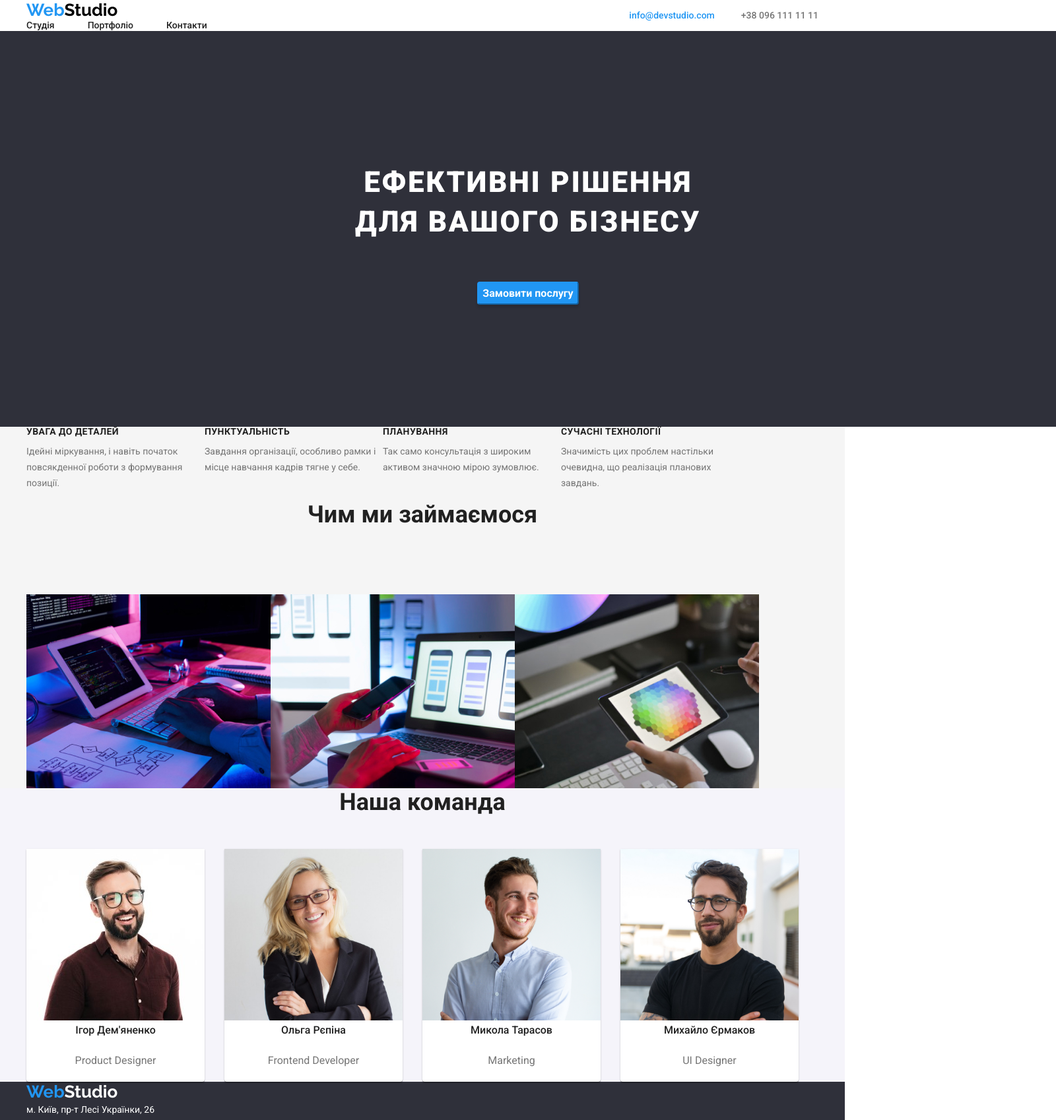
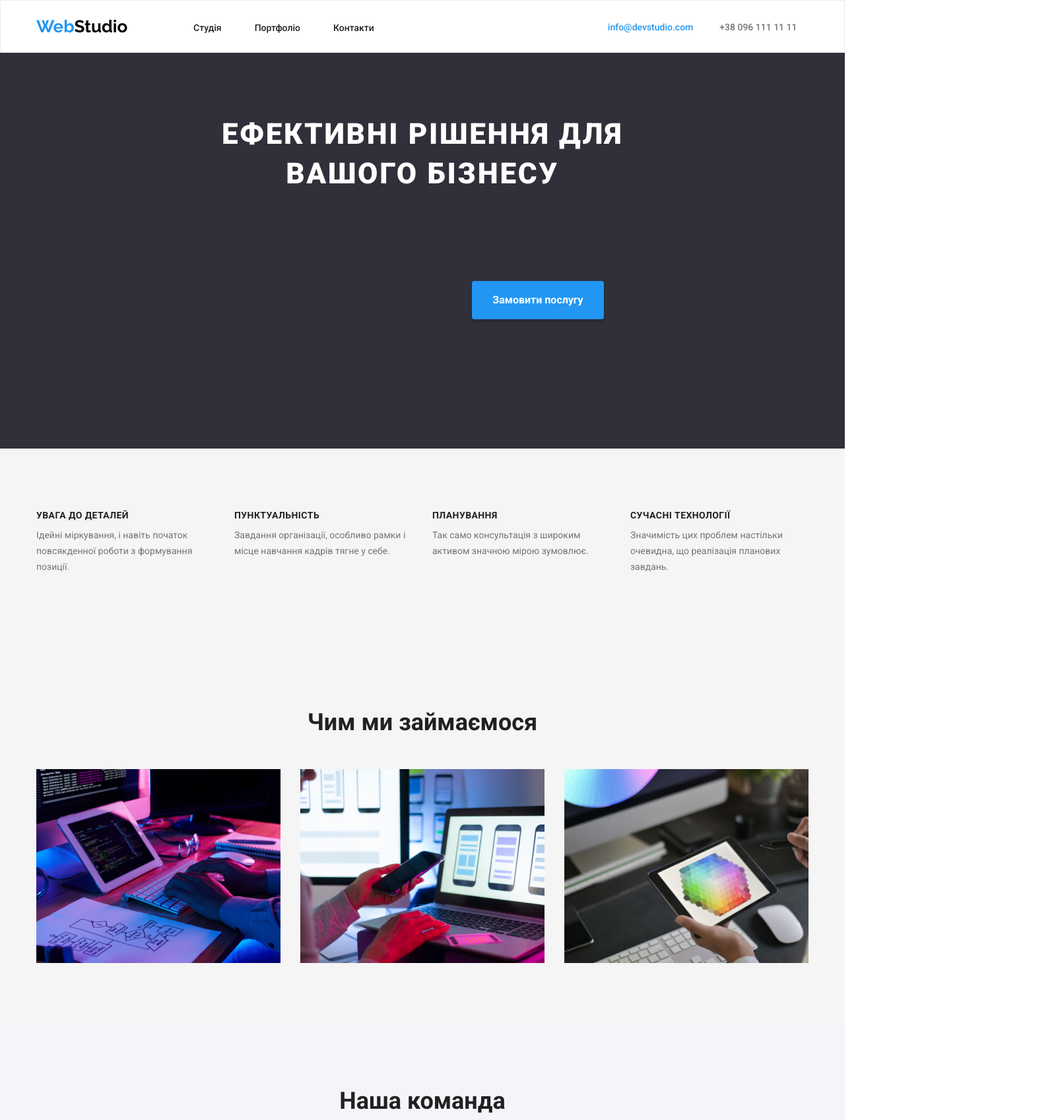
Before and after one commit to Tatiana2016/goit-markup-hw-03, a plain HTML site: page index.html in a window 1280 px wide. Shown: the top 1698 px of the page at 66% size, 1600 px wide, since content can reach past the window. Drawn offline with nearby package versions, Linux system fonts and the light colour scheme.

Commit message:
Виправленне ДЗ

```diff
--- a/css/styles.css
+++ b/css/styles.css
@@ -16,12 +16,15 @@ body {
 }
 header {
  background:var(--header-background);
+border: 1px solid #ECECEC;
+height: 80px;
 }
 
 footer{
  background:var(--footer-background);
  text-decoration: none;
  font-style: normal;
+ height: 251px;
 }
 span{
   color: var(--hover-color);
@@ -33,31 +36,20 @@ ul {
 }
 a{
   text-decoration: none;
+  color: inherit;
 }
 img {
   display: block;
   max-width: 100%;
   height: auto;
 }
-address {
-  font-style: normal;
-}
-p {
+h1 ,h2, h3, p {
   margin-top: 0;
 }
-  h1 {
-   margin-top: 0;
-  }
-  h2 {
-    margin-top: 0;
-    margin-bottom: 50px;
-  }
-  h3 {
-    margin-top: 0;
-  }
-  .section {
-  padding-top: 94px;
-  padding bottom: 94px;
+address{
+  width: 231px;
+  padding-top: 119px;
+  padding-bottom: 60px;
 }
 .title{
   font-family: 'Roboto',sans-serif;
@@ -68,15 +60,35 @@ p {
   letter-spacing: 0.06em;
   text-transform: uppercase;
   color:var(--header-background);
-  margin-top: 0px;
+
   margin-bottom: 30px;
-  padding-top: 200px;
-  padding-bottom: 30px;
   }
+
+  .header-menu{
+    display: flex;
+    align-items: center;
+  }
+  .menu-nav{
+    display: flex;
+  }
+  .menu-list{
+    display: flex;
+    justify-content: space-between;
+    margin-top: 32px;
+    margin-right: 354px;
+  }
+  .menu-kontakt{
+    display: flex;
+  }
+  .kontakt{
+    margin-right: 40px;
+  }
+  .kontakt:last-child{
+    margin-right: 0px;
+  }
+
 .promo-title{
   background: #2F303A;
-  text-align: center;
-  width: 1600px;
   height: 600px;
 }
 .button-title{
@@ -85,14 +97,22 @@ p {
   line-height: 1.87;
   color: var(--header-background);
   background: var(--hover-color);
+  border: 0px;
   border-color: var(--hover-color);
   box-shadow: 0px 4px 4px rgba(0, 0, 0, 0.15);
   border-radius: 4px;
+
+  position: absolute;
+  width: 200px;
+  height: 58px;
+  left: 715px;
+  top: 426px;
+  padding: 0px;
+  margin: 0 0 200px;
+
 }
 .aside{
   background: var(--body-background);
-  margin-top: 0px;
-
 }
 .holder{
   background: #F5F4FA;
@@ -103,8 +123,18 @@ p {
   line-height: 1.14;
   letter-spacing: 0.03em;
   text-transform: uppercase;
-  margin-top: 0px;
-  margin-bottom: 10px;
+
+  margin: 0 0 10px;
+}
+.menu-subject{
+  display: flex;
+}
+.lead{
+  width: 270px;
+  margin: 0 30px 0 0 ;
+}
+.lead:last-child{
+  margin-right: 0px;
 }
 .content{
  font-size: 14px;
@@ -116,30 +146,48 @@ p {
  font-size: 36px;
   line-height: 1.17;
  text-align: center;
- margin-top: 0px;
- margin-bottom: 50px;
+
+ margin: 0 0 50px;
  }
+ .gallery{
+  display: flex;
+ }
+ .menu-gallery{
+  margin: 0 30px 0 0;
+ }
+ .menu-gallery:last-child{
+  margin-right: 0px;
+ }
+
  .box{
   background: #FFFFFF;
   box-shadow: 0px 1px 3px rgba(0, 0, 0, 0.12), 0px 1px 1px rgba(0, 0, 0, 0.14), 0px 2px 1px rgba(0, 0, 0, 0.2);
   border-radius: 0px 0px 4px 4px;
 
   margin-right: 30px;
+
  }
- .box .last-child {
-  margin-right: 0;
+ .box:last-child {
+  margin-right: 0px;
+ }
+ .menu-box{
+  display: flex;
  }
  .name{
   font-weight: 500;
   font-size: 16px;
   line-height: 1.9;
   text-align: center;
+
+  margin: 0 0 10px;
  }
  .text-box{
   font-size: 16px;
   line-height: 1.9;
   text-align: center;
   color: #757575;
+
+  margin-bottom: 30px;
  }
 .button {
  font-family: 'Roboto', sans-serif;
@@ -149,41 +197,70 @@ font-weight: 500;
  font-size: 16px;
  line-height: 1.63;
  cursor: pointer;
-border-color: transparent;
+
+ border-color: #F5F4FA;
  text-align: center;
  border-radius: 4px;
-margin-bottom: 30px;
+ height: 38px;
+
 }
-
+.menu-button {
+  display: flex;
+  justify-content: center;
+}
+.menu-btn{
+  margin: 0px 8px 50px 0px;
+}
+.menu-btn:last-child{
+  margin-right: 0px;
+}
 .button:hover {
  background: var(--hover-color);
  color: #FFFFFF;
- border-color: transparent;
+ border-color: #F5F4FA;
  box-shadow: 0px 3px 1px rgba(0, 0, 0, 0.1), 0px 1px 2px rgba(0, 0, 0, 0.08), 0px 2px 2px rgba(0, 0, 0, 0.12);
 }
+.portfolio {
+  display: flex;
+  flex-wrap: wrap;
+ }
+.menu-portfolio{
+  margin: 0 30px 30px 0;
+  width: 370px;
+}
+.menu-portfolio:nth-child(3n){
+  margin-right: 0px;
+}
+.menu-portfolio:nth-child(-n+3){
+  margin-bottom: 0px;
+}
+
+
 .logo{
  font-family: 'Raleway';
  font-size: 26px;
  line-height: 1.19;
  color: #000000;
  text-decoration: none;
+ width: 145px;
 
- margin-right: 93px;
+ margin: 24px 93px 25px 0 ;
+
 }
+
 .list{
- display: block;
-
  font-weight: 500;
  font-size: 14px;
  line-height: 1.14;
  color: var(--color-primary);
  text-decoration: none;
 
-
 }
-.link {
-  text-decoration: none;
-  color: inherit;
+.list-nav{
+  margin-right: 50px;
+}
+.list-nav:last-child {
+  margin-right: 0px;
 }
 .list:hover{
  color: var(--hover-color);
@@ -194,6 +271,9 @@ margin-bottom: 30px;
  line-height: 2;
  text-decoration: none;
  color: var(--color-primary);
+
+ margin: 0 0 4px;
+
 }
 .desc{
   font-size: 16px;
@@ -214,9 +294,6 @@ margin-bottom: 30px;
  line-height: 1.14;
  color: #757575;
  text-decoration: none;
-
- padding-top: 32px;
- padding-bottom: 32px;
 }
 
 .text{
@@ -224,6 +301,10 @@ margin-bottom: 30px;
  line-height: 1.71;
  color: #FFFFFF;
  font-style: normal;
+ margin-bottom: 12px;
+}
+.text-nav{
+  margin-bottom: 12px;
 }
 .search{
  font-size: 14px;
@@ -240,66 +321,20 @@ margin-bottom: 30px;
  line-height: 1.19;
  color: #FFFFFF;
  text-decoration: none;
+
+
 }
- .container {
- width: 1230px;
+.footer{
+  display: flexbox;
+}
+
+.section{
+  padding-bottom: 94px;
+  padding-top: 94px;
+}
+.container{
+  width: 1200px;
   padding-left: 15px;
   padding-right: 15px;
-
- margin-left: auto;
- margin-right: auto;
+  margin: 0 auto;
 }
-
- .menu {
-  display: flex;
- }
- .menu-header {
-  margin-right: 50px;
- }
- .menu-header .last-child{
-  margin-right: 0px;
- }
-  .menu .thumb +.thumb {
-  margin-left: 40px;
-   }
-  .header {
-    display:flex;
-    align-items: center;
-    flex-direction: row;
-    flex-wrap: nowrap;
-    }
-  .hero {
-    margin-left: auto;
-  }
-  .menu-item{
-    width: 270px;
-  }
-  .portfolio{
-    width: 370px;
-    margin-right: 30px;
-    margin-bottom: 30px;
-  }
-  .portfolio:nth-child(3n) {
-    margin-right: 0px;
-  }
-  .portfolio:nth-last-child(-n+3){
-    margin-bottom: 0px;
-  }
-
-  .galery{
-    display: flex;
-    flex-wrap: wrap;
-    }
-    .btn {
-      justify-content:center;
-    }
-    .menu-portfolio{
-      margin-right: 8px;
-    }
-    .menu-portfolio .last-child{
-      margin-right: 0px;
-    }
-    .image {
-      margin-top: 50px;
-      margin-right: 30 px;
-    }
--- a/index.html
+++ b/index.html
@@ -6,34 +6,29 @@
         <title>Document</title>
         <link href="https://fonts.googleapis.com/css2?family=Raleway:wght@700&family=Roboto:wght@400;500;700;900&display=swap"
         rel="stylesheet">
-
         <link rel="stylesheet" href="https://cdnjs.cloudflare.com/ajax/libs/modern-normalize/1.1.0/modern-normalize.min.css"
             integrity="sha512-wpPYUAdjBVSE4KJnH1VR1HeZfpl1ub8YT/NKx4PuQ5NmX2tKuGu6U/JRp5y+Y8XG2tV+wKQpNHVUX03MfMFn9Q=="
             crossorigin="anonymous" referrerpolicy="no-referrer" />
-
         <link rel="stylesheet" href="./css/styles.css">
-
-
     </head>
     <body>
-
-            <header>
-            <div class="container header">
-              <nav>
+        <header class=" header">
+         <div class="container header-menu">
+              <nav class="menu-nav">
                   <a href="/" class="logo">
                     <span>Web</span>Studio
                   </a>
 
-                  <ul class="menu">
-                    <li class="menu-header"><a href="./index.html" class="list">Студія</a></li>
-                    <li class="menu-header"><a href="./portfolio.html" class="list">Портфоліо</a></li>
-                    <li class="menu-header"><a href="#" class="list">Контакти</a></li>
+                  <ul class="menu-list">
+                      <li class="list-nav"><a href="./index.html" class="list"> Студія</a></li>
+                      <li class="list-nav"><a href="./portfolio.html" class="list"> Портфоліо</a></li>
+                      <li class="list-nav"><a href="#" class="list"> Контакти</a></li>
                   </ul>
 
               </nav>
-              <ul class="menu hero">
-                <li class="thumb"><a href="#" class="item">info@devstudio.com</a></li>
-                <li class="thumb"><a href="#" class="phone">+38 096 111 11 11</a></li>
+              <ul class="menu-kontakt">
+                  <li class="kontakt"><a href="#" class="item">info@devstudio.com</a></li>
+                  <li clas="kontakt"><a href="#" class="phone">+38 096 111 11 11</a></li>
               </ul>
          </div>
         </header>
@@ -41,29 +36,32 @@
         <main>
 
             <div>
-                <section class="promo-title" class="section">
-                    <h1  class="title">Ефективні рішення <br> для вашого бізнесу</h1>
+                <section class="promo-title section">
+                    <div class="container">
+                        <h1 class="title">Ефективні рішення для <br> вашого бізнесу</h1>
                         <button class="button-title" type="button">Замовити послугу</button>
+                    </div>
+
                 </section>
             </div>
 
-            <section class="aside" class="section">
+            <section class="aside section">
                 <div class="container">
-                    <h2 class="heading" hidden>Особливості</h2>
-                       <ul class="menu">
-                         <li class="menu-item">
+                    <h2 hidden>Особливості</h2>
+                   <ul class="menu-subject">
+                         <li class="lead">
                              <h3 class="subject">УВАГА ДО ДЕТАЛЕЙ</h3>
                              <p class="content">Ідейні міркування, і навіть початок повсякденної роботи з формування позиції.</p>
                          </li>
-                         <li class="menu-item">
+                         <li class="lead">
                              <h3 class="subject">ПУНКТУАЛЬНІСТЬ</h3>
                              <p class="content">Завдання організації, особливо рамки і місце навчання кадрів тягне у себе.</p>
                          </li>
-                          <li class="menu-item">
+                          <li class="lead">
                              <h3 class="subject">ПЛАНУВАННЯ</h3>
                              <p class="content">Так само консультація з широким активом значною мірою зумовлює.</p>
                          </li>
-                         <li class="menu-item">
+                         <li class="lead">
                              <h3 class="subject">СУЧАСНІ ТЕХНОЛОГІЇ</h3>
                              <p class="content">Значимість цих проблем настільки очевидна, що реалізація планових завдань.</p>
                          </li>
@@ -71,50 +69,58 @@
                    </ul>
              </div>
           </section>
-          <section class="aside" class="section">
+          <section class="aside section">
             <div class="container">
              <h2 class="heading">Чим ми займаємося</h2>
-              <ul class="menu">
-                   <li class="image">
+              <ul class="gallery">
+                   <li class="menu-gallery">
                        <img src="./images/img1.jpg" alt="фото набору коду" width="370">
                   </li>
 
-                  <li class="image">
+                  <li class="menu-gallery">
                       <img src="./images/img2.jpg" alt="фото дзвінка" width="370">
                   </li>
 
-                  <li class="image">
+                  <li class="menu-gallery">
                       <img src="./images/img3.jpg" alt="фото вибору кольору" width="370">
                   </li>
               </ul>
             </div>
          </section>
-         <section class="holder" class="section">
+         <section class="holder section">
              <div class="container">
               <h2 class="heading">Наша команда</h2>
-               <ul class="menu">
+                 <ul class="menu-box">
                       <li class="box">
                           <img src="./images/photodem.jpg" alt="фото демяненка" width="270">
+                          <div>
                               <h3 class="name">Ігор Дем'яненко</h3>
                               <p class="text-box">Product Designer</p>
+                          </div>
                       </li>
 
                       <li class="box">
                           <img src="./images/photorep.jpg" alt="фото репіної" width="270">
+                          <div>
                               <h3 class="name">Ольга Рєпіна</h3>
                               <p class="text-box">Frontend Developer</p>
+                          </div>
                      </li>
 
                        <li class="box">
                           <img src="./images/phototer.jpg" alt="фото тарасова" width="270">
+                          <div>
                               <h3 class="name">Микола Тарасов</h3>
                               <p class="text-box">Marketing</p>
+                          </div>
                        </li>
 
                        <li class="box">
                           <img src="./images/photoerm.jpg" alt="фото єрмакова" width="270">
+                          <div>
                               <h3 class="name">Михайло Єрмаков</h3>
                               <p class="text-box">UI Designer</p>
+                          </div>
                      </li>
                   </ul>
               </div>
@@ -122,13 +128,13 @@
 
         </main>
         <footer>
-             <div class="container">
+            <div class="container footer">
                <a href="/" class="footer-logo"><span>Web</span>Studio</a>
                <address>
                  <p class="text">м. Київ, пр-т Лесі Українки, 26</p>
                      <ul>
-                           <li><a href="amalino" class="search">info@devstudio.com</a></li>
-                           <li><a href="tel" class="search">+38 096 111 11 11</a></li>
+                          <li class="text-nav"><a href="amalino" class="search">info@devstudio.com</a></li>
+                          <li class="text-nav"><a href="tel" class="search">+38 096 111 11 11</a></li>
                        </ul>
              </address>
           </div>
```
Also changed, not shown: portfolio.html (+38 -37 lines), 2 other files. Lines whose indentation alone changed are shown as unchanged.
